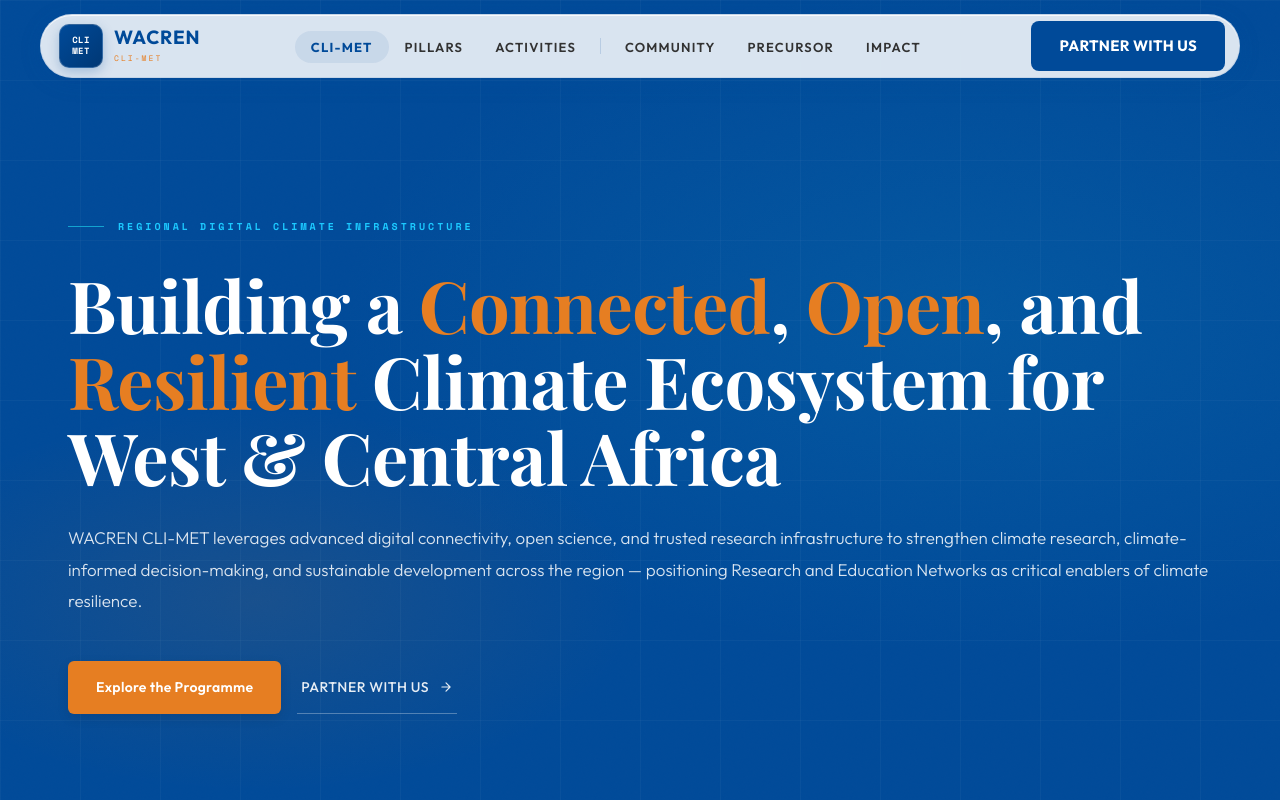
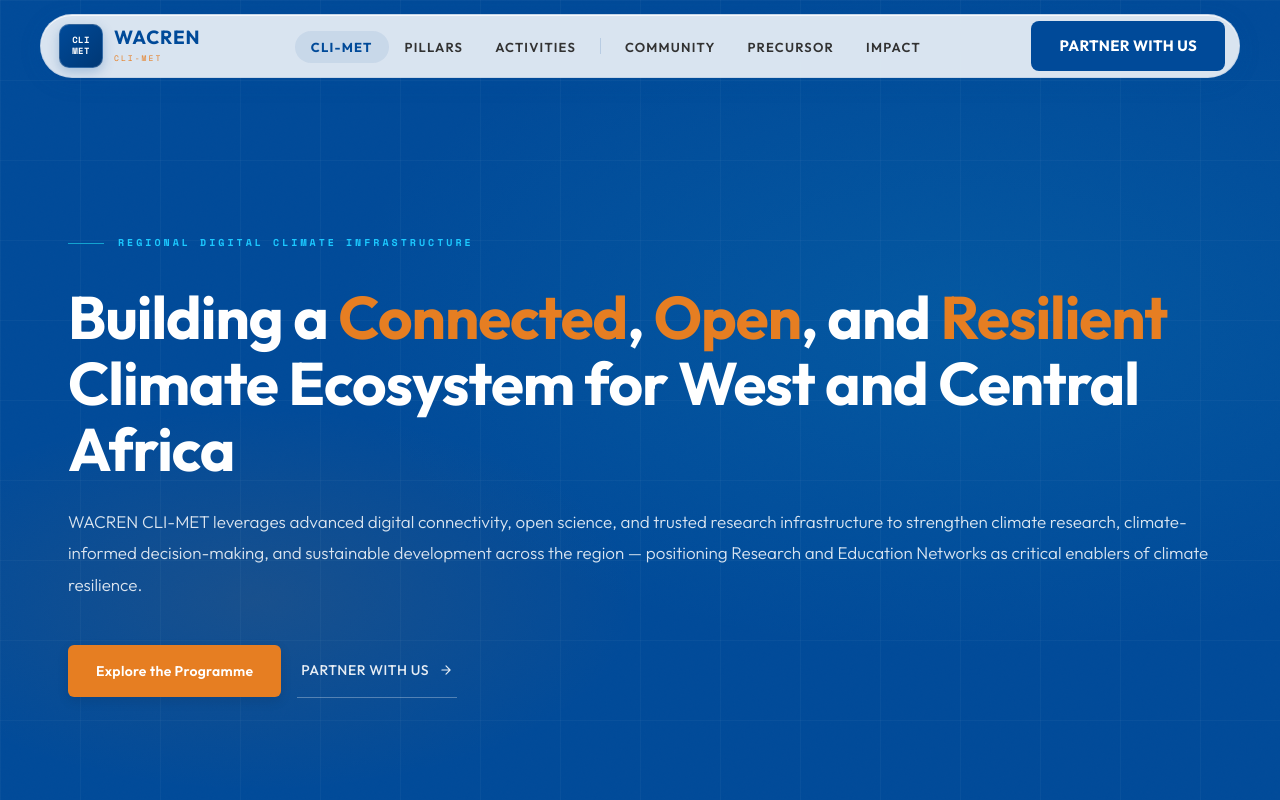
Before and after one commit to steadygroupinc/wacren-cli-met, a Next.js app: page / in a window 1280 px wide. Shown: the top 800 px of the page. Built offline with nearby package versions, Linux system fonts and the light colour scheme; a web font is replaced by a local one.

Commit message:
style: refine hero typography and brand alignment

```diff
--- a/app/components/Hero.tsx
+++ b/app/components/Hero.tsx
@@ -12,7 +12,7 @@
             <span className="hero-eyebrow-text">Regional Digital Climate Infrastructure</span>
           </div>
           <h1 className="fade-up delay-1">
-            Building a <span className="h1-accent">Connected</span>, <span className="h1-accent">Open</span>, and <span className="h1-accent">Resilient</span> Climate Ecosystem for West &amp; Central Africa
+            Building a <span className="h1-accent">Connected</span>, <span className="h1-accent">Open</span>, and <span className="h1-accent">Resilient</span> Climate Ecosystem for West and Central Africa
           </h1>
           <p className="hero-desc fade-up delay-2">
             WACREN CLI-MET leverages advanced digital connectivity, open science, and trusted research infrastructure to strengthen climate research, climate-informed decision-making, and sustainable development across the region — positioning Research and Education Networks as critical enablers of climate resilience.
--- a/app/globals.css
+++ b/app/globals.css
@@ -381,13 +381,13 @@
 }
 
 .hero h1 {
-  font-family: var(--font-playfair), Georgia, serif;
-  font-size: clamp(38px, 6vw, 72px);
-  line-height: 1.05;
+  font-family: var(--font-outfit), sans-serif;
+  font-size: clamp(32px, 5vw, 60px);
+  line-height: 1.1;
   color: white;
-  margin-bottom: 28px;
+  margin-bottom: 24px;
   font-weight: 700;
-  letter-spacing: -0.5px;
+  letter-spacing: -1px;
 }
 
 .hero h1 .h1-accent {
```
